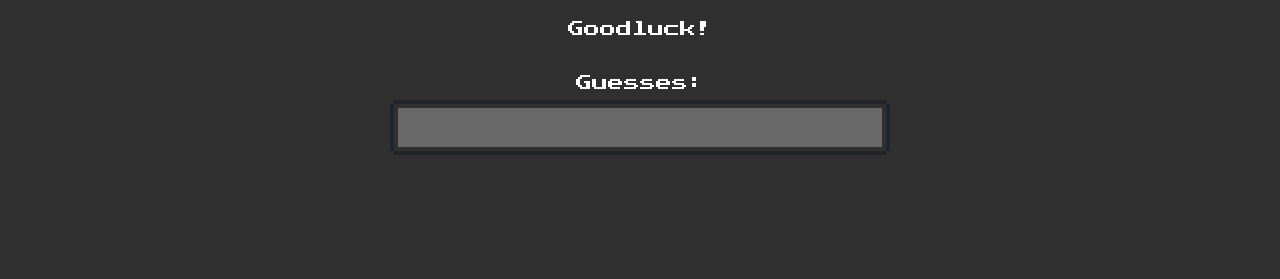
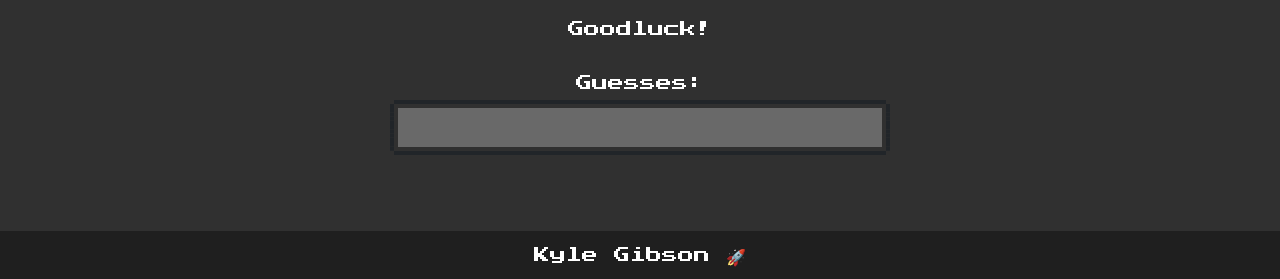
Before and after one commit to ktgibson/ktgibson.github.io, a plain HTML site: page index.html in a window 1280 px wide. Shown: the part 521-800 px from the top of the page. Drawn offline with nearby package versions, Linux system fonts and the light colour scheme.

Commit message:
adding footer

```diff
--- a/index.html
+++ b/index.html
@@ -22,6 +22,7 @@
         <!-- User guesses -->
         <div class="userGuesses">Guesses:</div>
         <textarea name="guessArea" id="guessArea" class="nes-textarea" cols="30" rows="1" disabled="disabled" draggable="false"></textarea>
+        <footer class="footer">Kyle Gibson 🚀</footer>
     </div>
     <script src="numberGen.js"></script>
 </body>
--- a/style.css
+++ b/style.css
@@ -84,6 +84,17 @@ body {
     margin: 5px;
 }
 
+.footer{
+    position: fixed;
+    bottom: 0;
+    left: 0;
+    padding: 12px;
+    width: 100%;
+    background-color: #1f1f1f;
+    color:white;
+    text-align: center;
+}
+
  /* Reactive */
 @media all and (max-width: 600px) {
     .container{
```
